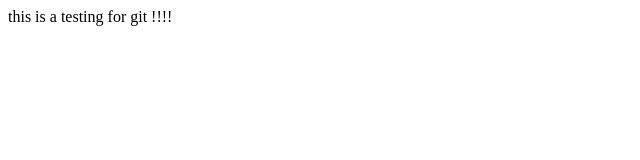
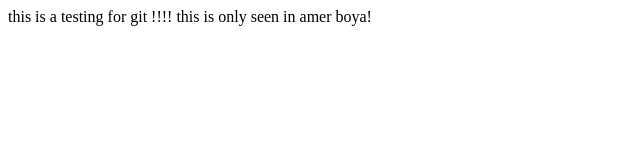
Before and after one commit to Amer-Ahmad/testingSample, a plain HTML site: page index.html in a window 1280 px wide. Shown: the whole page, without its empty margins (0-640 px from the left). Drawn offline with Linux system fonts and the light colour scheme.

Commit message:
added changes

```diff
--- a/index.html
+++ b/index.html
@@ -4,5 +4,6 @@
 	</head>
 	<body>
 	this is a testing for git !!!!
+	this is only seen in amer boya!
 	</body>
 </html>
```
